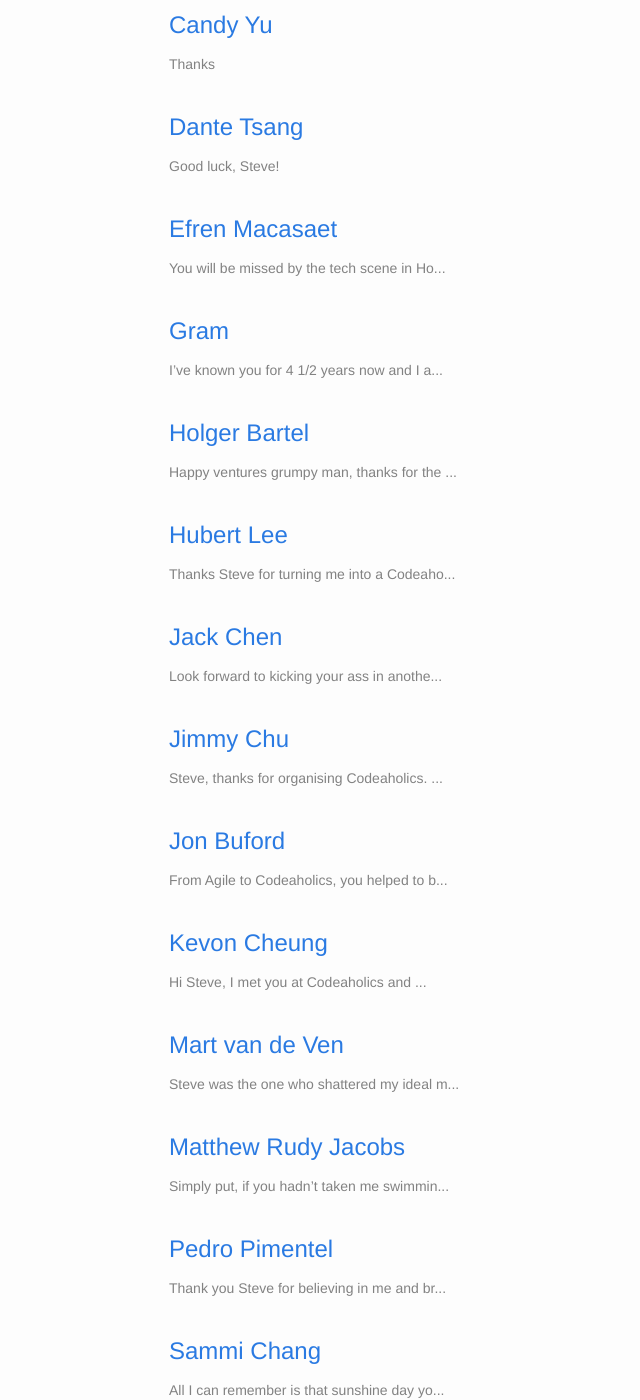
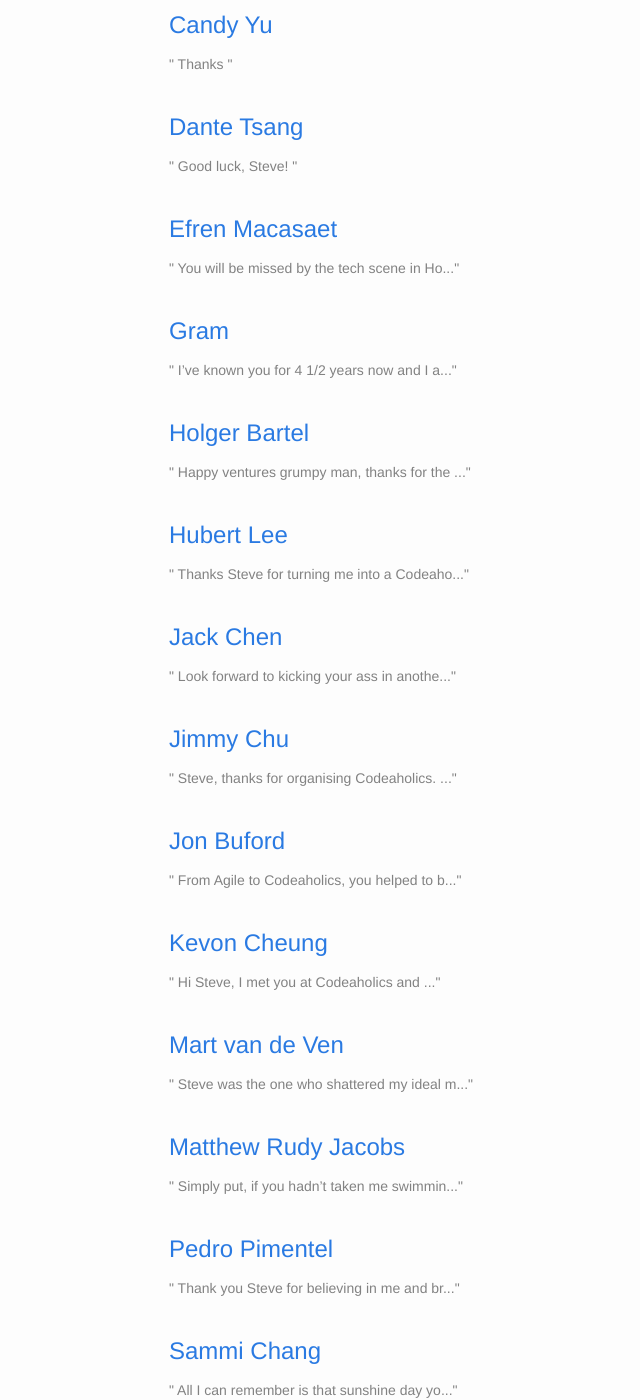
Before and after one commit to codeaholicshk/thanks-steve, a Jekyll site: the page built from index.html, in a window 1280 px wide and 1400 px high, scrolled down 436 px. Shown: the whole window, without its empty margins (101-741 px from the left). Built offline with Jekyll 4.4.1, drawn with Linux system fonts in a browser that asks for light colours; some of the changed text lies outside the part shown.

Commit message:
quote the quotes

```diff
--- a/index.html
+++ b/index.html
@@ -12,7 +12,7 @@ layout: default
       <li>
         <h2>
           <a class="post-link" href="{{ post.url | prepend: site.baseurl }}">{{ post.title }}</a>
-          <small class="post-meta">{{ post.content | strip_html | truncate: 50 }}</small>
+          <small class="post-meta">"{{ post.content | strip_html | truncate: 50 }}"</small>
         </h2>
       </li>
     {% endfor %}
```
